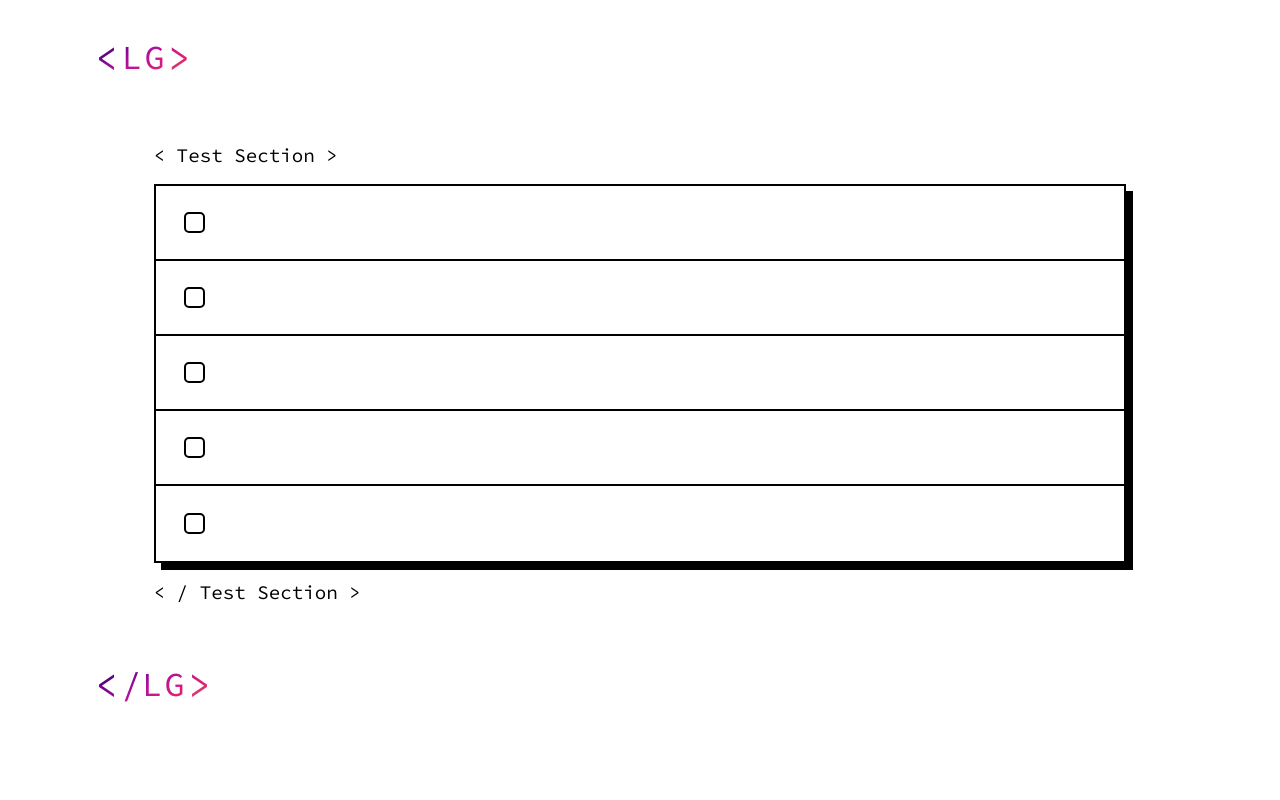
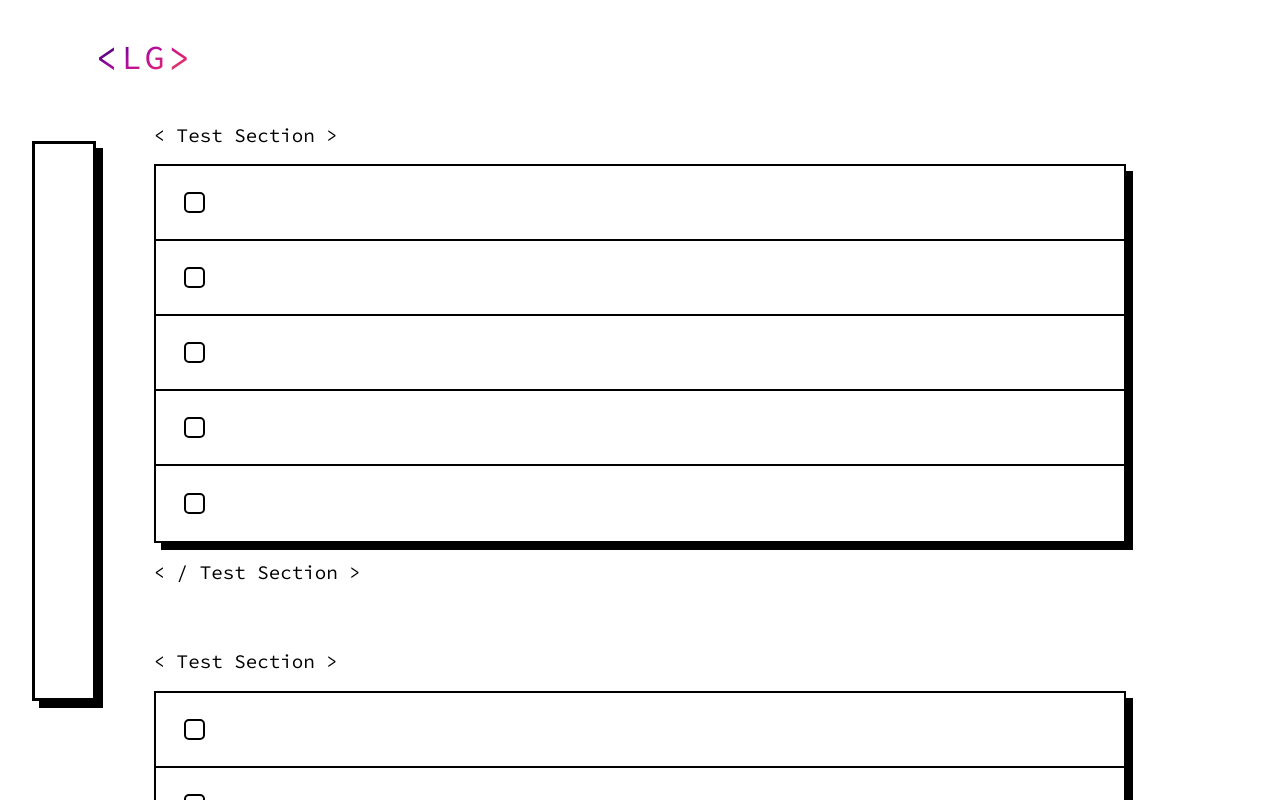
Before and after one commit to ElliotAdinolfi/LeetGrind, a Next.js app: page / in a window 1280 px wide. Shown: the top 800 px of the page. Built offline with nearby package versions, Linux system fonts and the light colour scheme.

Commit message:
finished status bar

```diff
--- a/components/Checkbox.tsx
+++ b/components/Checkbox.tsx
@@ -5,9 +5,18 @@ import styles from '../styles/Section.module.css';
 import Image from 'next/image';
 import checkbox from '../public/checkbox.png';
 
-const Checkbox = () => {
+interface CheckboxProps {
+  changeNumDone: (amount: number) => void
+}
+
+const Checkbox = (props: CheckboxProps) => {
 
   const [ checked, setChecked ] = useState(false);
+  const toggleQuestionComplete = () => {
+    if(checked) props.changeNumDone(-1)
+    else props.changeNumDone(1);
+    setChecked(!checked);
+  }
 
   return (
     <div className={
@@ -17,7 +26,7 @@ const Checkbox = () => {
       }>
       <div
       className={styles.statusButton}
-      onClick={() => setChecked(!checked)}
+      onClick={toggleQuestionComplete}
       >
         { checked &&
         <Image
--- /dev/null
+++ b/components/HomePage.tsx
@@ -0,0 +1,24 @@
+import styles from '../styles/Home.module.css';
+import { useState } from 'react';
+import Section from './Section';
+import StatusBar from './StatusBar';
+
+const HomePage = () => {
+
+  const [ numDone, setNumDone ] = useState(0);
+
+  const changeNumDone = (amount:number) => {
+    const newNum = numDone + amount;
+    setNumDone(newNum);
+  };
+
+  return (
+    <div className={styles.sectionContainer}>
+      <StatusBar numDone={numDone} />
+      <Section changeNumDone={changeNumDone}/>
+      <Section changeNumDone={changeNumDone}/>
+    </div>
+  )
+};
+
+export default HomePage;
--- a/components/Section.tsx
+++ b/components/Section.tsx
@@ -1,11 +1,15 @@
 import styles from '../styles/Section.module.css';
 import Checkbox from './Checkbox';
 
-const Section = () => {
+interface SectionProps {
+  changeNumDone: (amount: number) => void
+}
+
+const Section = (props: SectionProps) => {
 
   const problem = (
     <div className={styles.problem}>
-      <Checkbox />
+      <Checkbox changeNumDone={props.changeNumDone}/>
     </div>
   )
 
--- /dev/null
+++ b/components/StatusBar.tsx
@@ -0,0 +1,23 @@
+import styles from '../styles/StatusBar.module.css';
+
+interface StatusBarProps {
+  numDone: number
+}
+
+const StatusBar = ({ numDone }: StatusBarProps) => {
+
+  const percent = Math.floor(((numDone / 10) * 70));
+  console.log(percent)
+
+  return (
+    <div className={styles.statusContainer}>
+      <div className={styles.fullBar}>
+        <div className={styles.doneBar} style={{ height: `${percent}vh` }}>
+
+        </div>
+      </div>
+    </div>
+  )
+};
+
+export default StatusBar;
--- a/pages/index.tsx
+++ b/pages/index.tsx
@@ -2,9 +2,10 @@ import Head from 'next/head';
 import styles from '../styles/Home.module.css';
 import Nav from '../components/Nav';
 import Footer from '../components/Footer';
-import Section from '../components/Section';
+import HomePage from '../components/HomePage';
 
 const Home = () => {
+
   return (
     <div className={styles.container}>
       <Head>
@@ -13,9 +14,7 @@ const Home = () => {
         <link rel="icon" href="/favicon.png" />
       </Head>
       <Nav />
-      <div className={styles.sectionContainer}>
-        <Section />
-      </div>
+        <HomePage />
       <Footer />
     </div>
   )
--- a/styles/Home.module.css
+++ b/styles/Home.module.css
@@ -13,4 +13,5 @@
   display: flex;
   width: 80%;
   height: 80%;
+  flex-direction: column;
 }
--- a/styles/Section.module.css
+++ b/styles/Section.module.css
@@ -3,7 +3,7 @@
 .outerSection {
   height: 100%;
   width: 100%;
-  padding: 40px 0 40px 0;
+  padding: 20px 0 40px 0;
 }
 
 .section {
--- /dev/null
+++ b/styles/StatusBar.module.css
@@ -0,0 +1,26 @@
+.statusContainer {
+  height: 80%;
+  width: 10%;
+  position: fixed;
+  left: 0;
+  display: flex;
+  align-items: center;
+  justify-content: center;
+}
+
+.fullBar {
+  width: 50%;
+  height: 70vh;
+  display: flex;
+  align-items: flex-end;
+  border: 3px solid black;
+  box-shadow: 7px 7px 0 0 rgb(0, 0, 0);
+}
+
+.doneBar {
+  position: fixed;
+  background-color: var(--success);
+  width: 4.55%;
+  transition: .5s;
+  max-height: 69.6vh;
+}
```
